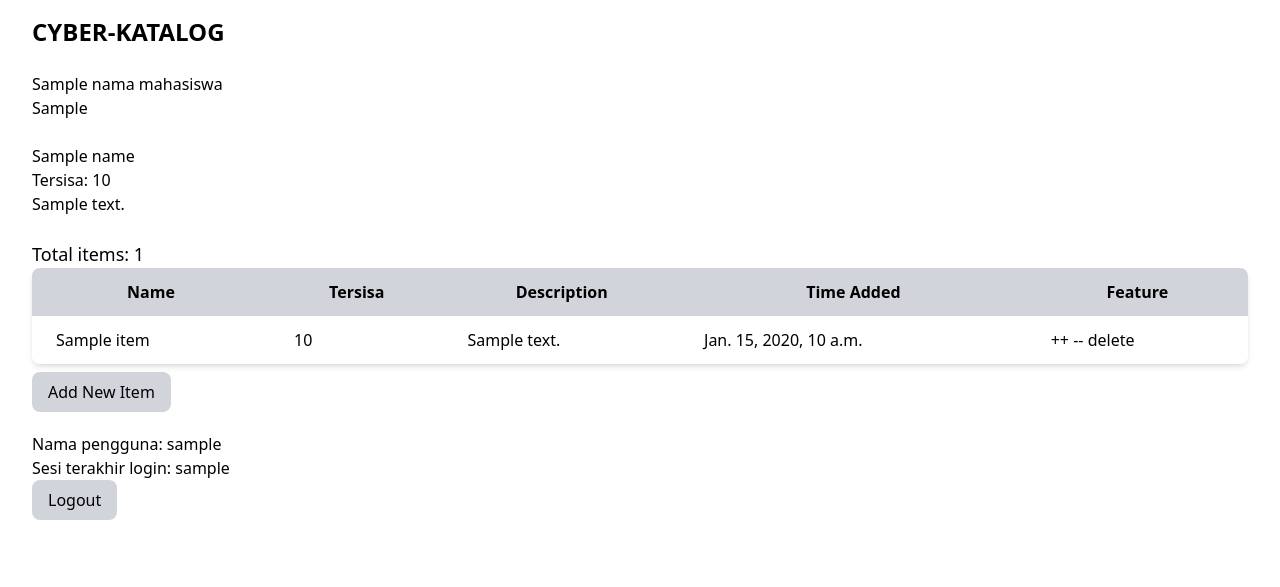
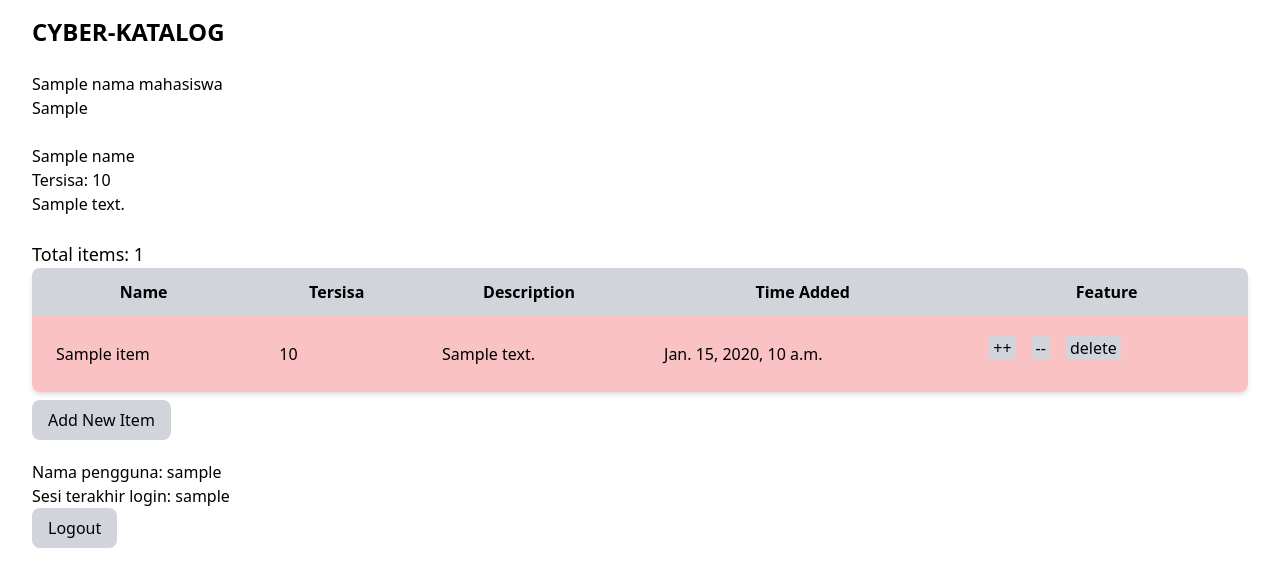
Before and after one commit to CyberSleeper/e_katalog, a Django app: template main/templates/main.html in a window 1280 px wide. Shown: the top 587 px of the page. Run offline with Django 4.2, Linux system fonts and the light colour scheme; tables that the repository leaves empty hold one stand-in row (values such as "Sample post"); the template is opened without the code that fills it: values that come from a table or form of the project are taken from there, most other values are stand-ins (such as "Sample title", 1, 10 or a date in 2020); some libraries are stand-ins or nearby versions.

Commit message:
Add bonus

```diff
--- a/main/templates/main.html
+++ b/main/templates/main.html
@@ -1,6 +1,13 @@
 {% extends 'base.html' %}
 
 {% block content %}
+
+<style>
+  tr:last-child {
+    background: rgb(250, 194, 194);
+  }
+</style>
+
   <h1 class="text-2xl font-bold">CYBER-KATALOG</h1>
   <br>
   <h5>{{ nama_mahasiswa }}</h5>
@@ -16,13 +23,13 @@
   </h2>
   <div class="relative overflow-x-auto shadow-md sm:rounded-lg">
     <table class="w-full">
-      <thead class="bg-gray-300">
+      <tr class="bg-gray-300">
         <th class="px-6 py-3">Name</th>
         <th class="px-6 py-3">Tersisa</th>
         <th class="px-6 py-3">Description</th>
         <th class="px-6 py-3">Time Added</th>
         <th class="px-6 py-3">Feature</th>
-      </thead>
+      </tr>
 
       {% for item in items %}
         <tr class="bg-white hover:bg-gray-200">
@@ -30,19 +37,19 @@
           <td class="px-6 py-3">{{item.amount}}</td>
           <td class="px-6 py-3">{{item.description}}</td>
           <td class="px-6 py-3">{{item.created_at}}</td>
-          <td class="px-6 py-3">
+          <td class="px-6 py-3 flex gap-4">
             <a href="{% url 'main:increment_counter' item.id %}">
-              <button>
+              <button class="bg-gray-300 px-1 hover:bg-gray-400 transition-all duration-200 mt-2 mb-5">
                 ++
               </button>
             </a>
             <a href="{% url 'main:decrement_counter' item.id %}">
-              <button>
+              <button class="bg-gray-300 px-1 hover:bg-gray-400 transition-all duration-200 mt-2 mb-5">
                 --
               </button>
             </a>
             <a href="{% url 'main:delete_item' item.id %}"">
-              <button>
+              <button class="bg-gray-300 px-1 hover:bg-gray-400 transition-all duration-200 mt-2 mb-5">
                 delete
               </button>
             </a>
```
